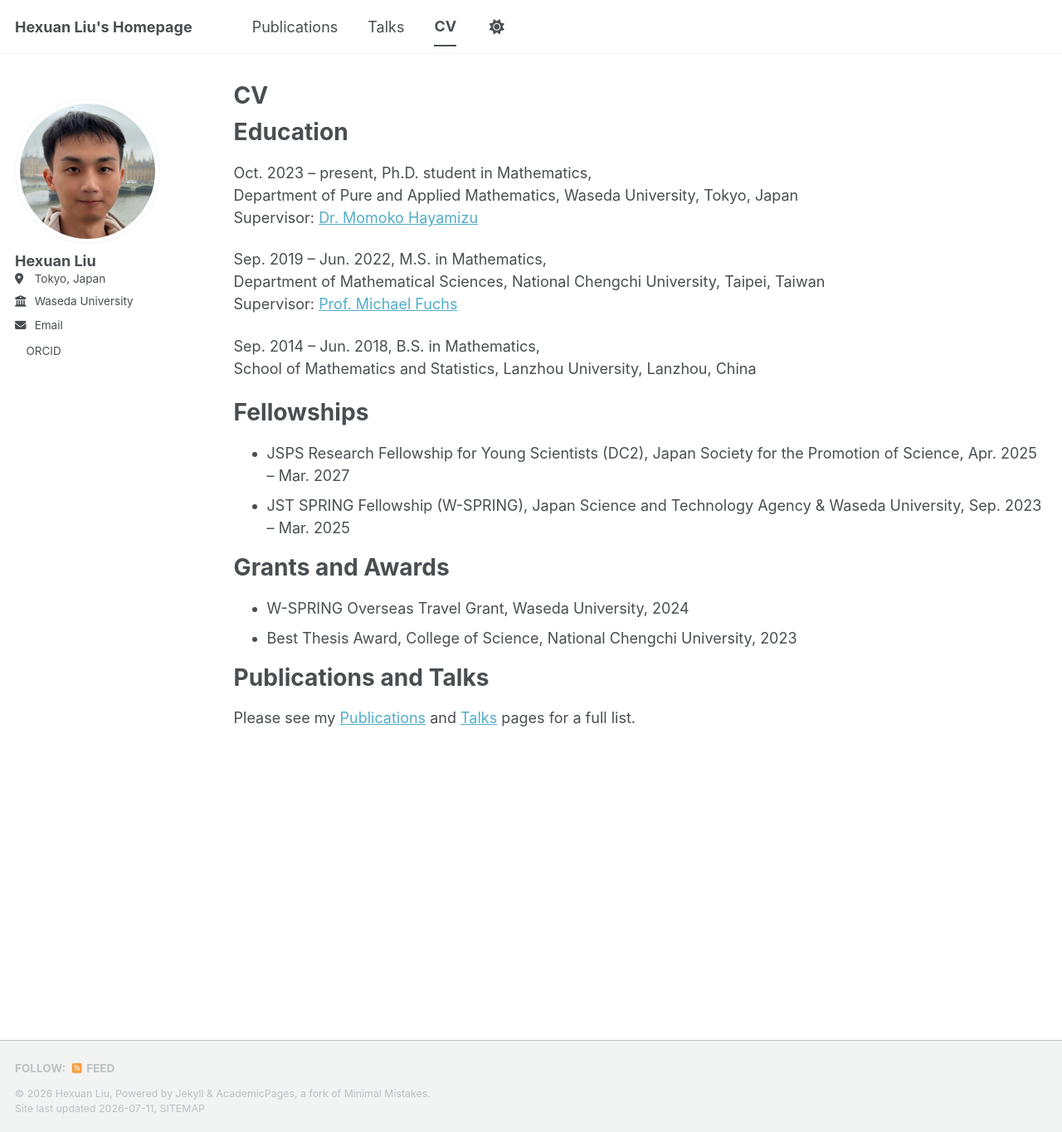
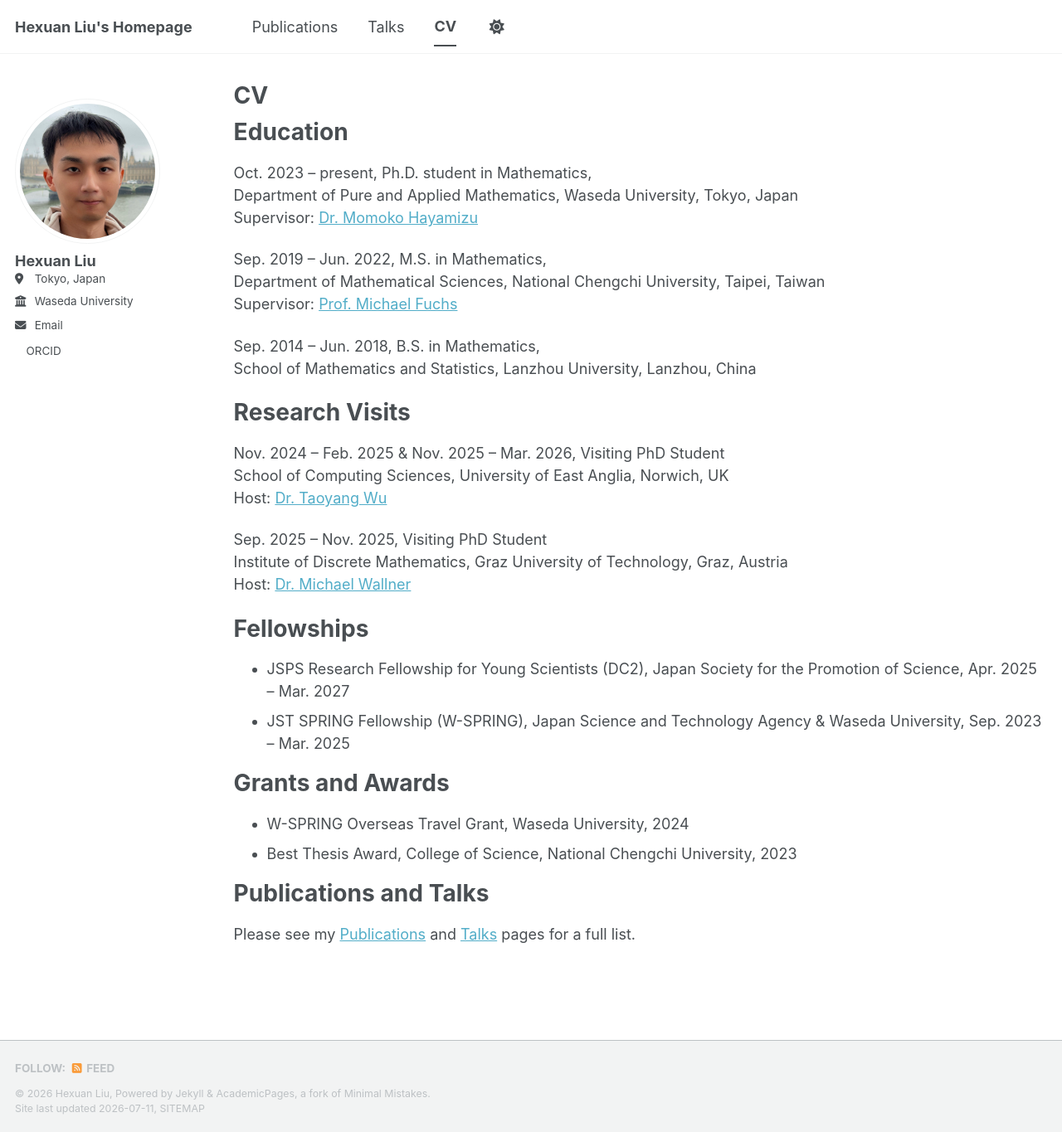
Before and after one commit to Hexuan-Liu/hexuan-liu.github.io, a Jekyll site: the page built from _pages/cv.md, in a window 1280 px wide and 1365 px high. Shown: the whole window at 83% size. Built offline with Jekyll 4.4.1, drawn with Linux system fonts in a browser that asks for light colours; a style sheet for code colours, icons or effects is not loaded.

Commit message:
Update cv.md

```diff
--- a/_pages/cv.md
+++ b/_pages/cv.md
@@ -22,6 +22,16 @@ Supervisor: [Prof. Michael Fuchs](https://web.math.nccu.edu.tw/mfuchs/)
 Sep. 2014 – Jun. 2018, B.S. in Mathematics,
 School of Mathematics and Statistics, Lanzhou University, Lanzhou, China
 
+Research Visits
+======
+Nov. 2024 – Feb. 2025 & Nov. 2025 – Mar. 2026, Visiting PhD Student
+School of Computing Sciences, University of East Anglia, Norwich, UK
+Host: [Dr. Taoyang Wu](https://sites.google.com/site/taoyangwu/home?authuser=0)
+
+Sep. 2025 – Nov. 2025, Visiting PhD Student
+Institute of Discrete Mathematics, Graz University of Technology, Graz, Austria
+Host: [Dr. Michael Wallner](https://dmg.tuwien.ac.at/mwallner/)
+
 Fellowships
 ======
 - JSPS Research Fellowship for Young Scientists (DC2), Japan Society for the Promotion of Science, Apr. 2025 – Mar. 2027
```
